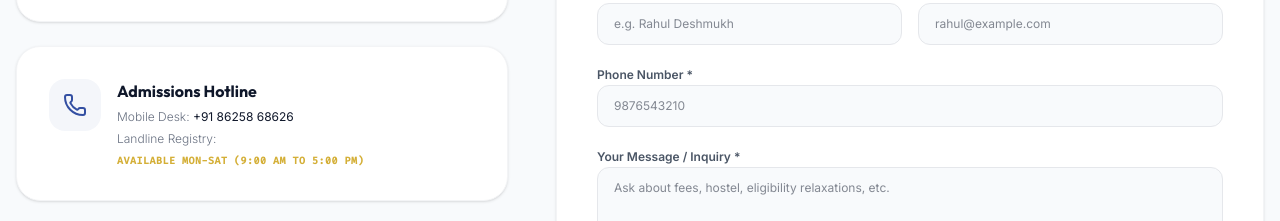
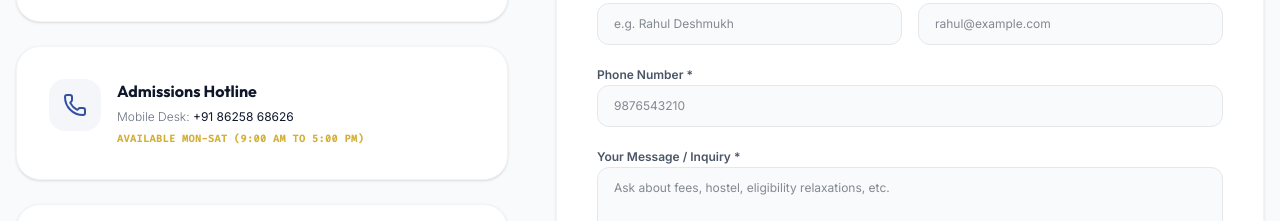
Before and after one commit to devlyxonsolutions/SKNursing, a Next.js app: page / in a window 1280 px wide. Shown: the part 8425-8646 px from the top of the page. Built offline with nearby package versions, Linux system fonts and the light colour scheme; a web font is replaced by a local one.

Commit message:
Remove landline registry from ContactSection
Removed landline registry information from the contact section.

```diff
--- a/src/components/ContactSection.tsx
+++ b/src/components/ContactSection.tsx
@@ -106,9 +106,6 @@ export default function ContactSection() {
                 <h4 className="font-display font-bold text-dark-navy text-sm sm:text-base">Admissions Hotline</h4>
                 <p className="text-xs text-gray-500 font-sans font-light">
                   Mobile Desk: <strong className="text-dark-navy">{COLLEGE_INFO.mobile}</strong>
-                </p>
-                <p className="text-xs text-gray-500 font-sans font-light">
-                  Landline Registry: <strong className="text-dark-navy">{COLLEGE_INFO.phone}</strong>
                 </p>
                 <p className="text-[10px] text-brand-gold font-mono uppercase tracking-wider font-bold">
                   Available Mon-Sat (9:00 AM to 5:00 PM)
```
